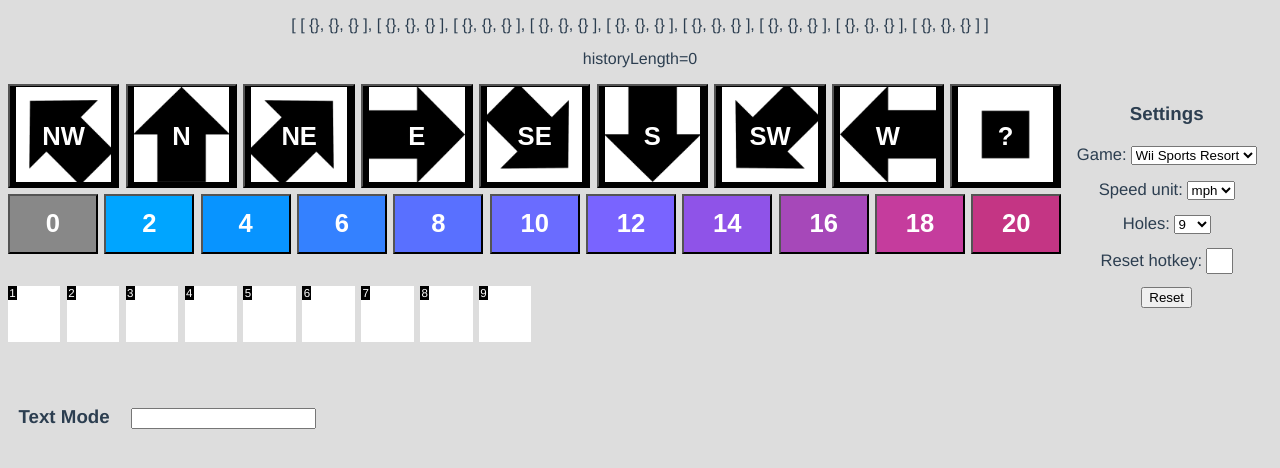
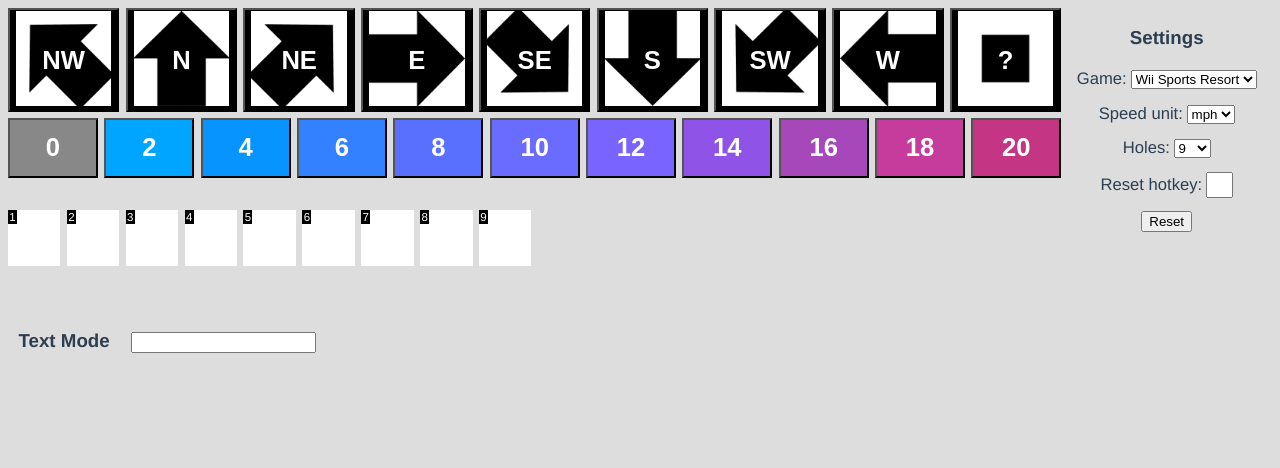
Before and after one commit to purpuropterus/windtracker, a Vue app: page / in a window 1280 px wide. Shown: the top 468 px of the page. Built offline with nearby package versions, Linux system fonts and the light colour scheme.

Commit message:
should be done

```diff
--- a/src/App.vue
+++ b/src/App.vue
@@ -2,8 +2,12 @@
 
   <div class="app">
 
-    <p>{{ windStore.history }}</p>
+    <!-- <p>{{ windStore.history }}</p>
     <p>historyLength={{ windStore.historyLength }}</p>
+    <p>usedDirections={{ windStore.usedDirections }}</p>
+    <p>usedSpeeds={{ windStore.usedSpeeds }}</p>
+    <p>zeroDirection={{ windStore.zeroDirection }}</p> -->
+
 
     <div class="parent">
 
--- a/src/components/Directions.vue
+++ b/src/components/Directions.vue
@@ -38,8 +38,7 @@ const settingsStore = useSettingsStore();
 
 const filteredDirections = computed(() => {
 
-  const unknownDirection = windStore.wind.directions.find((dir) => dir.id === "?");
-  return (props.directions.filter((direction) => !windStore.usedDirections.includes(direction) || direction == unknownDirection ))
+  return (props.directions.filter((direction) => !windStore.usedDirections.includes(direction) ))
 
 });
 
--- a/src/components/TextMode.vue
+++ b/src/components/TextMode.vue
@@ -21,7 +21,9 @@ let error = ref("")
 const handleKey = (ev) => {
     ev.preventDefault()
 
-    windStore.addToHistory(parseWindString(windString.value))
+    if(parseWindString(windString.value)){
+        windStore.addToHistory(parseWindString(windString.value))
+    }
 
     windString.value = ""
 }
@@ -73,7 +75,7 @@ const parseWindString = (str) => {
 
     error.value = ""
 
-    console.log([ directionObject, speedObject ])
+    windStore.currentPair = [ directionObject, speedObject, {} ];
     return [ directionObject, speedObject, {} ];
 
 }
--- a/src/stores/windStore.js
+++ b/src/stores/windStore.js
@@ -56,14 +56,15 @@ export const useWindStore = defineStore("wind", {
             currentPair: [ {}, {}, {} ],
             history: [ ],
 
-            afterZeroDirection: null,
+            zeroDirection: null,
+            doAfterZero: null,
 
         }
     },
     getters: {
         historyLength () {
-            //return amount of items in history where item[1] is not empty
-            return this.history.filter(item => item[1].m_s !== undefined).length
+            //return amount of items in history where item[0] AND item[1] is not empty
+            return this.history.filter(item => item[0] != {} && (item[1].m_s != (null||undefined))).length
         },
         wsrSpeeds () {
             return this.wind.speeds.filter(speed => !speed.ogOnly)
@@ -89,6 +90,8 @@ export const useWindStore = defineStore("wind", {
 
             if (this.currentPair[0]?.id && this.currentPair[1]?.m_s !== undefined) {
 
+
+                console.log(JSON.stringify(this.currentPair))
                 this.addToHistory(this.currentPair)
 
             }
@@ -105,17 +108,24 @@ export const useWindStore = defineStore("wind", {
             //push it to history
             this.history[this.historyLength] = pair
 
-            if (this.afterZeroDirection) {
+            if (this.doAfterZero) {
                 this.ogAfterZeroWindProcedure()
             }
 
             //push direction to used directions
             if (!(pair[1].m_s == 0) || !(settingsStore.game == "og")) {
-                this.usedDirections.push(pair[0]);
+                if (pair[0].id != "?" && !this.usedDirections.includes(pair[0])) {
+                    this.usedDirections.push(pair[0]);
+                }
             } else {
                 this.ogZeroWindProcedure()
             }
+
             this.usedSpeeds.push(pair[1]);
+
+            if (this.historyLength == 8 && settingsStore.game == "og") {
+                this.ogHole8Procedure()
+            }
 
             //clear it
             this.currentPair = [ {}, {}, {} ]
@@ -134,13 +144,7 @@ export const useWindStore = defineStore("wind", {
 
                     let remainingDirection = this.wind.directions.find(item => !this.usedDirections.includes(item))
 
-                    console.log(remainingDirection)
-
-                    console.log(JSON.stringify(this.history))
-
                     this.history[unknownPairIndex][0] = remainingDirection
-
-                    console.log(JSON.stringify(this.history))
 
                 }
 
@@ -169,20 +173,47 @@ export const useWindStore = defineStore("wind", {
             this.history[8][0] = zeroDirection
             this.history[8][2].text = `${zeroDirection.id}: 7/16`
 
-            this.afterZeroDirection = zeroDirection;
+            this.zeroDirection = zeroDirection;
+
+            this.doAfterZero = true;
         },
         ogAfterZeroWindProcedure () {
-            console.log('hi')
 
-            let afterZeroDirection = this.afterZeroDirection
+            let zeroDirection = this.zeroDirection
+
+            this.usedDirections.push(zeroDirection)
 
             this.history[8][2] = {}
 
-            if (this.currentPair[0] == afterZeroDirection) {
+            if (this.currentPair[0] == zeroDirection) {
                 this.history[8][0] = {}
             }
 
-            this.afterZeroDirection = null
+            this.doAfterZero = false
+        },
+        ogHole8Procedure () {
+
+            const zeroSpeed = this.wind.speeds.find(speed => speed.m_s == 0)
+            const unusedDirection = this.wind.directions.find(direction => !this.usedDirections.includes(direction) && direction.id != "?")
+
+            console.log(`unusedDirection: ${JSON.stringify(unusedDirection)}`)
+            const unknownDirection = this.wind.directions.find(direction => direction.id == "?")
+
+            if (unusedDirection == undefined && this.zeroDirection == null) {
+                this.history[8][1] = zeroSpeed
+                this.history[8][0] = unknownDirection
+            } else {
+                if (this.usedDirections.length == 7) {
+                    if (unusedDirection){
+                        this.history[8][0] = unusedDirection
+                    }
+                    this.usedDirections.push(unknownDirection)
+                } else if (this.zeroDirection) {
+                    // includes everything besides zeroDirection
+                    this.usedDirections = this.wind.directions.filter(direction => direction != this.zeroDirection)
+                }
+            }
+
         },
         reset () {
             this.usedDirections = []
```
